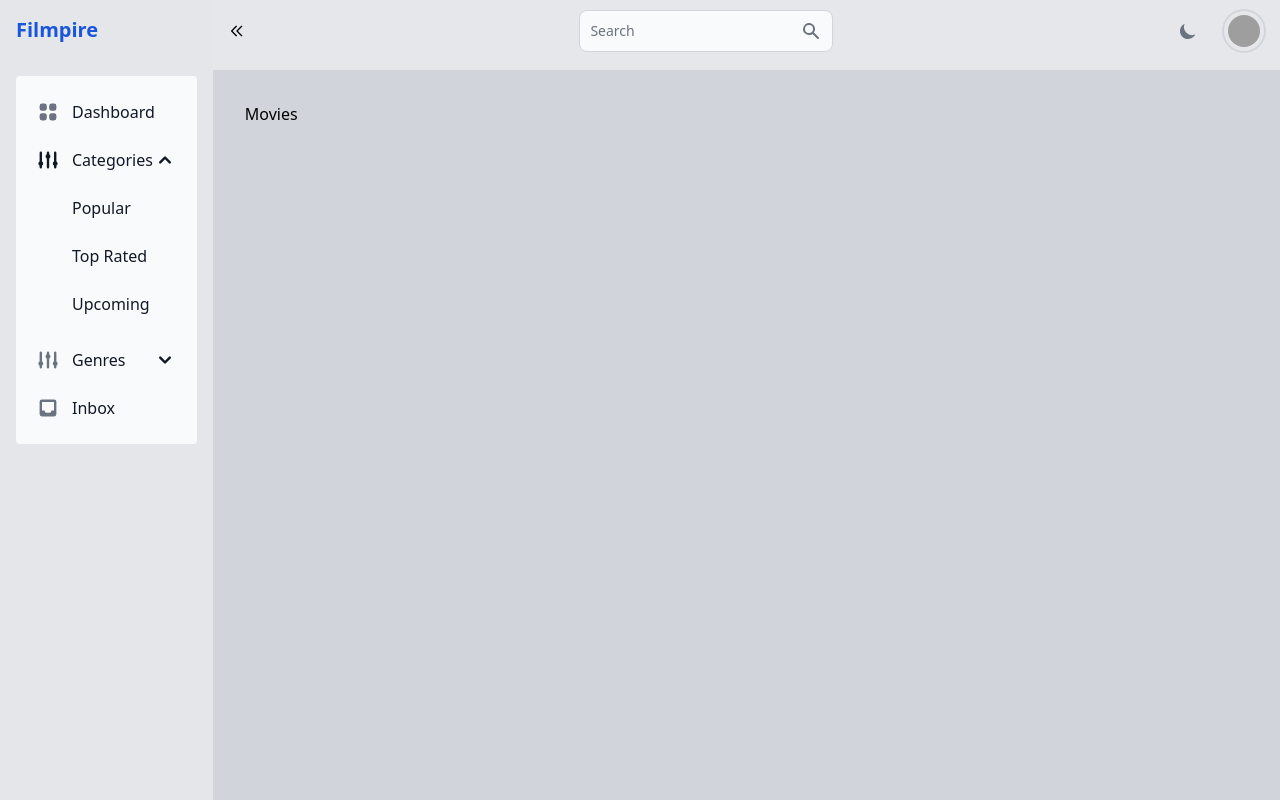
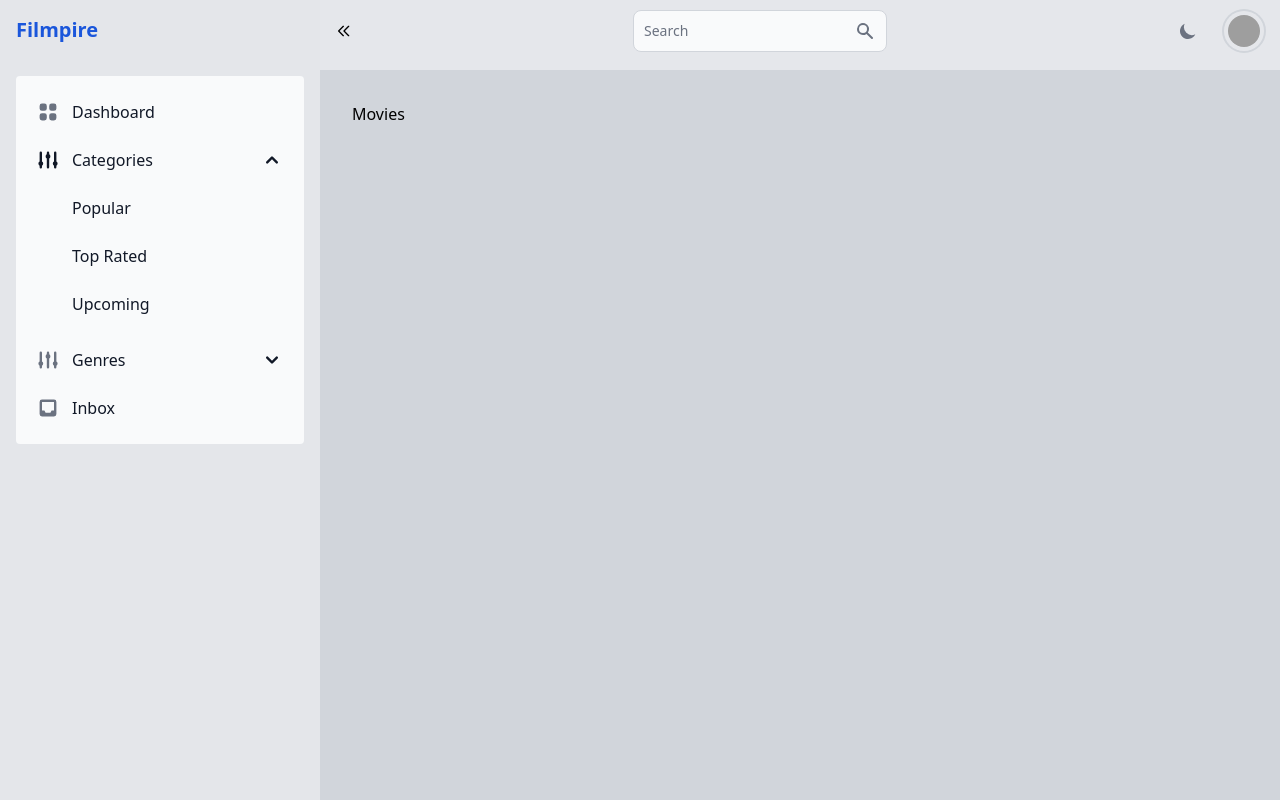
Before and after one commit to aramoh3ni/filmpire-ts, a React (Vite) app: page / in a window 1280 px wide. Both pictures are taken after a click on the button 24 px from the left and 31 px from the top of the page. Built offline with nearby package versions, Linux system fonts and the light colour scheme; grey boxes are pictures that could not be loaded.

Commit message:
Refactoring Navbar and Drawer width

```diff
--- a/src/components/Drawer/drawer.module.css
+++ b/src/components/Drawer/drawer.module.css
@@ -15,7 +15,7 @@
 }
 
 .root {
-  @apply sm:w-fit bg-gray-200/95 min-h-screen flex flex-col gap-4 p-4 justify-between overflow-y-scroll
+  @apply sm:w-fit bg-gray-200/95 min-h-screen flex flex-col gap-4 p-4 justify-between overflow-y-auto
 }
 
 :global(.dark) .root {
--- a/src/components/Sidebar/index.tsx
+++ b/src/components/Sidebar/index.tsx
@@ -19,7 +19,7 @@ const DEMO_CATEGORIES = [
 
 export const Sidebar = () => {
   return (
-    <Side color="gray" className="w-full">
+    <Side color="gray" className="w-72 min-w-full">
       <Side.Items>
         <Side.ItemGroup>
           <Side.Item icon={HiViewGrid}>
```
